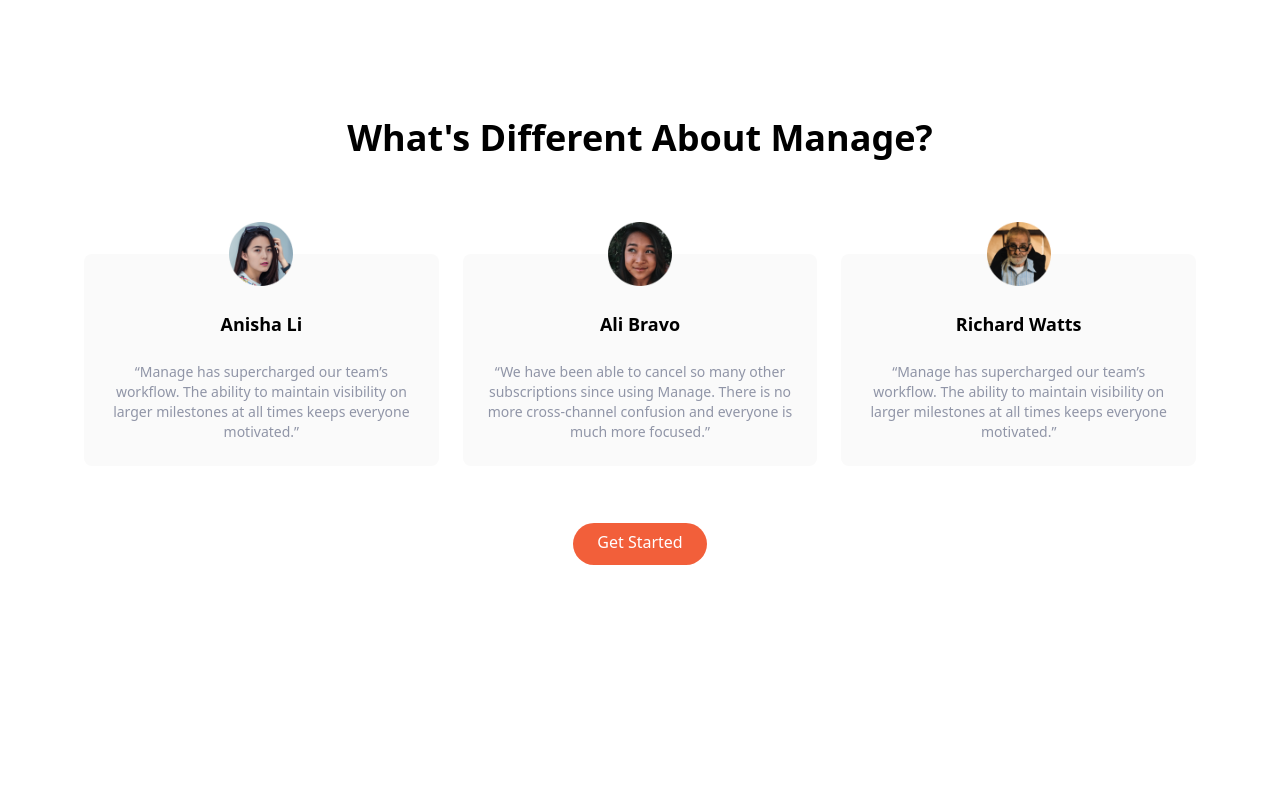
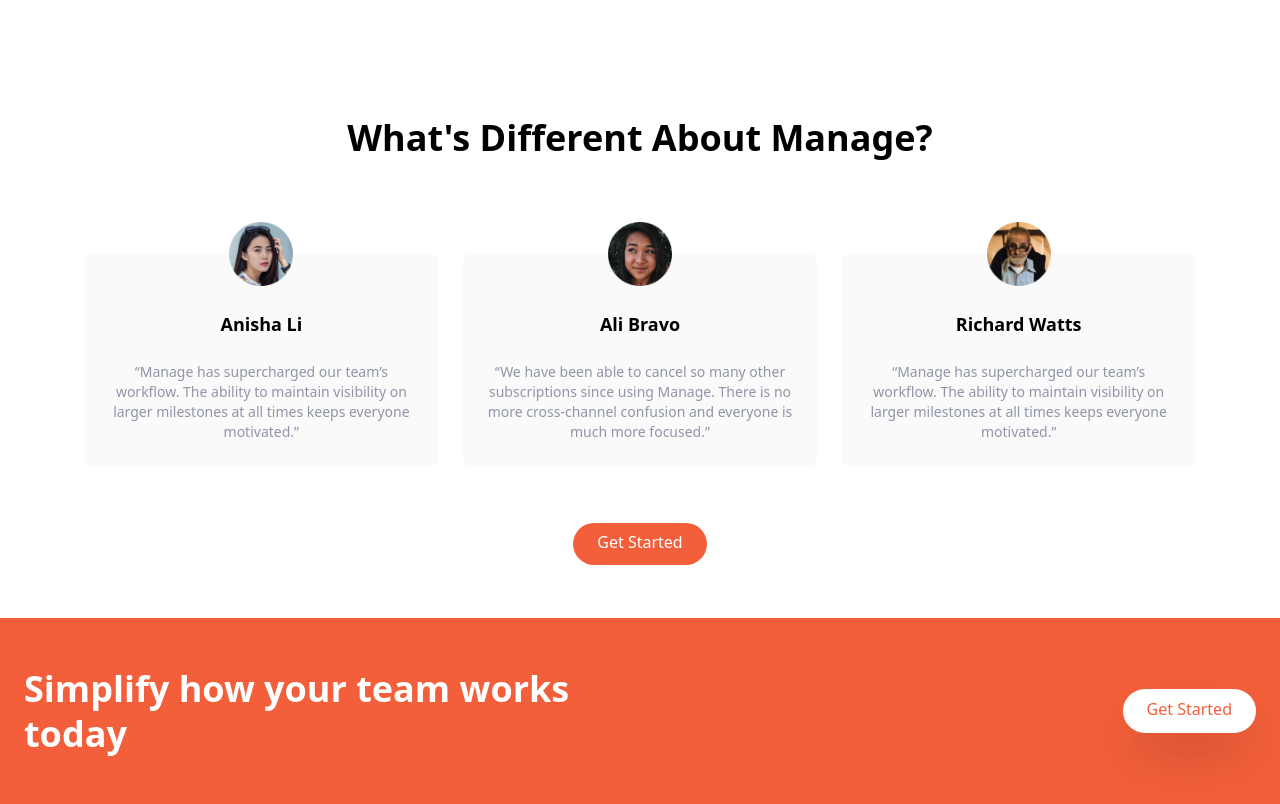
Before and after one commit to stephanie176/manage-tailwind, a website: page public/index.html in a window 1280 px wide. Shown: the part 1119-1923 px from the top of the page. Before the commit the page ends 1737 px from the top, so only its background shows below. Drawn offline with Linux system fonts and the light colour scheme.

Commit message:
added cta section

```diff
--- a/public/index.html
+++ b/public/index.html
@@ -183,9 +183,21 @@
   </section>
 
   <!-- cta section -->
-  <section>
-
+  <section id="cta" class="bg-brightred">
+    <!-- flex container -->
+    <div class="container flex flex-col items-center justify-between px-6 py-24 mx-auto space-y-12 md:py-12 md:flex-row md:space-y-0">
+      <!-- heading -->
+      <h2 class="text-5xl font-bold leading-tight text-center text-white md:text-4xl md:max-w-xl md:text-left">
+        Simplify how your team works today
+      </h2>
+      <!-- button -->
+      <a href="#" class="p-3 px-6 pt-2 text-brightred bg-white rounded-full shadow-2xl baseline hover:bg-gray-900">Get Started</a>
+    </div>
   </section>
 
+  <!-- footer -->
+  <footer class="bg-verydarkblue">
+
+  </footer>
 </body>
 </html>
```
Also changed, not shown: public/styles.css.
